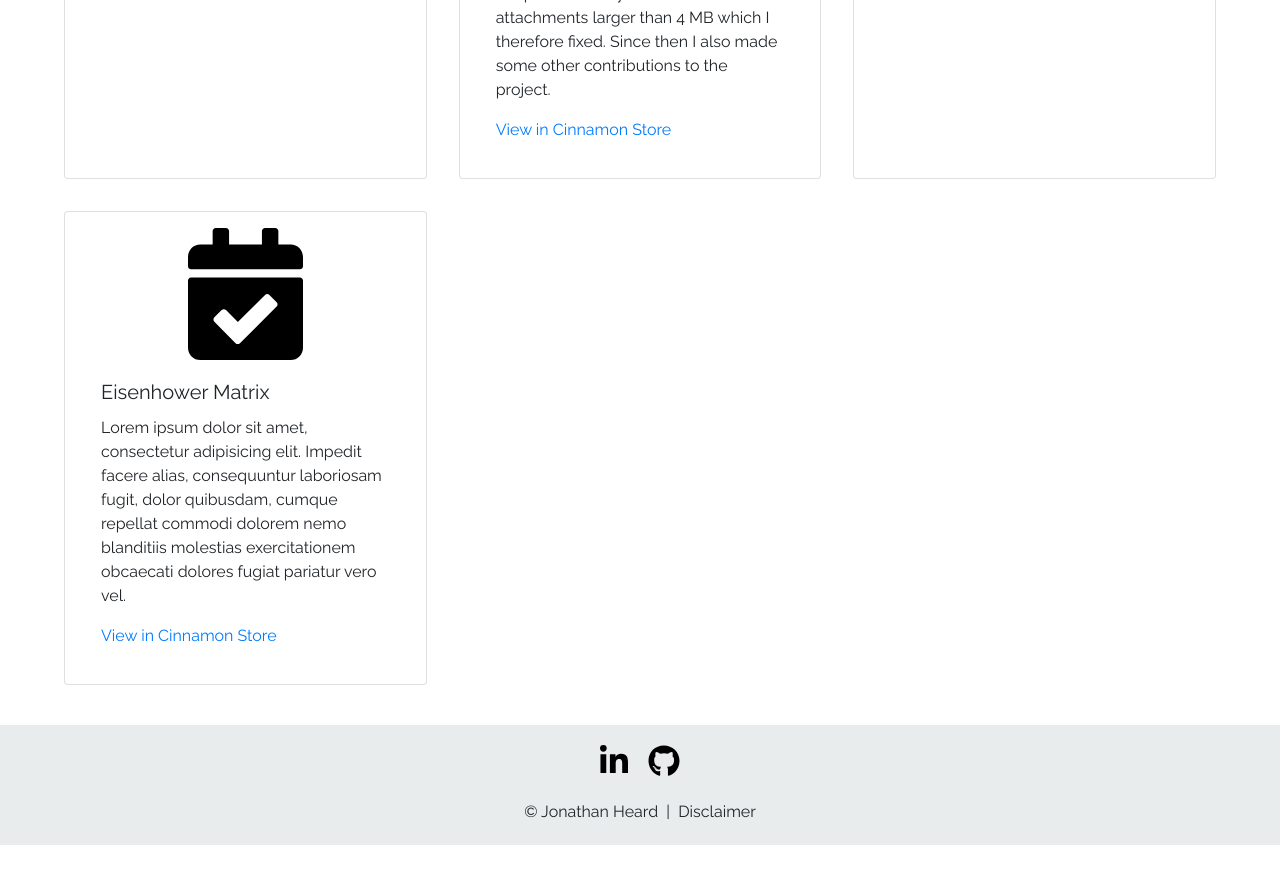
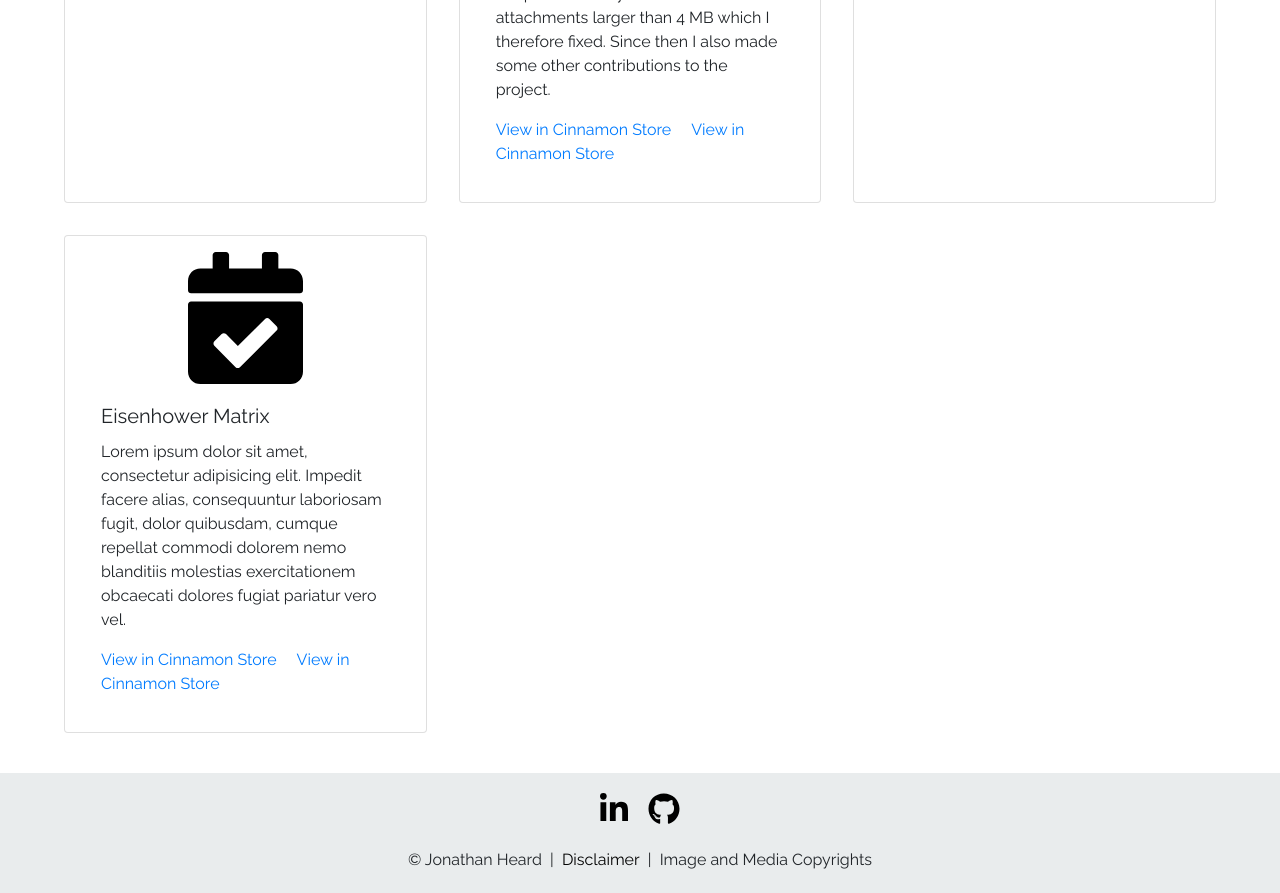
Before and after one commit to jonath92/personal-website, a React (Create React App) app: page / in a window 1280 px wide. Shown: the part 1360-2253 px from the top of the page. Before the commit the page ends 2205 px from the top, so only its background shows below. Built offline with nearby package versions, Linux system fonts and the light colour scheme.

Commit message:
added Disclaimer

```diff
--- a/package.json
+++ b/package.json
@@ -18,6 +18,7 @@
     "react-router-hash-link": "^2.4.0",
     "react-scripts": "4.0.2",
     "styled-components": "^5.2.1",
+    "uuid": "^8.3.2",
     "web-vitals": "^1.1.0"
   },
   "scripts": {
@@ -43,5 +44,8 @@
       "last 1 firefox version",
       "last 1 safari version"
     ]
+  },
+  "devDependencies": {
+    "gh-pages": "^3.1.0"
   }
 }
--- a/src/App.js
+++ b/src/App.js
@@ -2,6 +2,7 @@ import React from 'react'
 import { BrowserRouter as Router, Route } from 'react-router-dom';
 import Home from './pages/Home'
 import About from './pages/About'
+import Disclaimer from './pages/Disclaimer'
 import './css/app.css';
 
 export default function App() {
@@ -11,6 +12,8 @@ export default function App() {
         <Route exact path='/' component={Home} />
         <Route exact path='/home' component={Home} />
         <Route exact path='/about' component={About} />
+        <Route exact path='/disclaimer' component={Disclaimer} />
+
       </Router>
     </div>
   )
--- a/src/components/Footer.js
+++ b/src/components/Footer.js
@@ -2,15 +2,20 @@ import React from 'react'
 import { FontAwesomeIcon } from '@fortawesome/react-fontawesome'
 import { faLinkedinIn, faGithub } from '@fortawesome/free-brands-svg-icons'
 import styled from 'styled-components'
+import { Link } from "react-router-dom";
 
 const OuterContainer = styled.section`
-    height         : 120px;
+    height         : 150px;
     background     : #e9eced;
     display        : flex;
     flex-direction : column;
     align-items    : center;
     justify-content: space-evenly;
-    margin-top      :${props => props.marginTop}
+    margin-top      :${props => props.marginTop};
+
+    @media only screen and (min-width: 768px) {
+        height         : 120px;
+    }
 `
 const TopContainer = styled.div`
     display: flex;
@@ -19,10 +24,23 @@ const TopContainer = styled.div`
 `
 const BelowContainer = styled.div`
     display: flex;
-    justify-content: center
+    flex-direction: column;
+    align-items: center;
+
+    @media only screen and (min-width: 768px) {
+        flex-direction  : row;
+        right    : 52vw;
+    }
 `
 const P = styled.p`
-    margin: 0
+    margin: 0;
+    display: ${props => props.mdOnly ? 'none' : 'initial'};
+    @media only screen and (min-width: 768px) {
+        display  :  initial;
+    }
+`
+const StyledLink = styled(Link)`
+    color: black
 `
 
 export default function Footer({ marginTop }) {
@@ -48,8 +66,12 @@ export default function Footer({ marginTop }) {
 
             <BelowContainer>
                 <P>&copy; Jonathan Heard</P>
-                <P> &nbsp; | &nbsp;  </P>
-                <P>Disclaimer</P>
+                <P mdOnly> &nbsp; | &nbsp;  </P>
+                <StyledLink to="/disclaimer"> Disclaimer</StyledLink>
+                <P mdOnly> &nbsp; | &nbsp;  </P>
+                <P>
+                    Image and Media Copyrights
+                </P>
             </BelowContainer>
         </OuterContainer >
     )
--- a/src/components/Navbar.js
+++ b/src/components/Navbar.js
@@ -50,12 +50,12 @@ export default function Navbar() {
             <BootstrapNavbar.Toggle aria-controls="basic-navbar-nav" ref={toggleRef} />
             <BootstrapNavbar.Collapse id="basic-navbar-nav">
                 <Nav className="mr-auto">
-                    {renderNavLink("/home#landing", "Home")}
+                    {renderNavLink("/#landing", "Home")}
                     {/* {renderNavLink("/about", "About me")} */}
 
 
                     <NavDropdown title="Projects" id="basic-nav-dropdown">
-                        {renderDropDownItem("/home#projects", "Overview")}
+                        {renderDropDownItem("/#projects", "Overview")}
                         <NavDropdown.Divider />
 
                         {/* <NavDropdown.Item
--- a/src/components/ProjectCard.js
+++ b/src/components/ProjectCard.js
@@ -1,6 +1,7 @@
 import React from 'react'
 import { Card } from 'react-bootstrap'
 import styled from 'styled-components'
+import { v4 as uuidv4 } from 'uuid';
 
 const ImageContainer = styled.div`
     width: 100%;
@@ -16,7 +17,19 @@ export default function ProjectCard(props) {
         imgWidth,
         title,
         description,
-        link } = props
+        links } = props
+
+
+    function renderLinks() {
+        return links.map(link => {
+            return (
+                <Card.Link key={uuidv4()} href={link.href}>
+                    {link.text}
+                </Card.Link>
+            )
+        })
+    }
+
 
     return (
         <Card style={{ padding: "1em" }}>
@@ -30,8 +43,8 @@ export default function ProjectCard(props) {
             <Card.Body>
                 <Card.Title>{title}</Card.Title>
                 <Card.Text>{description}</Card.Text>
-                <Card.Link href={link.href}>{link.text}</Card.Link>
-
+                {renderLinks()}
+                <Card.Link href={links[0].href}>{links[0].text}</Card.Link>
             </Card.Body>
 
         </Card>
--- a/src/components/ProjectGrid.js
+++ b/src/components/ProjectGrid.js
@@ -26,10 +26,12 @@ export default function ProjectGrid({ width }) {
                     img={radio}
                     imgWidth="40%"
                     title="Linux Mint Radio Applet"
-                    link={{
+                    links={[
+                        {
                             href: "https://cinnamon-spices.linuxmint.com/applets/view/297",
-                        text: "View in Cinnamon Store"
-                    }}
+                            text: "View in Cinnamon Store",
+                        }
+                    ]}
                     description={
                         <span>
                             Linux Mint is one of the most popular Linux distributions. A key feature of the distribution is the large number of easy installable extensions such as the Radio Applet.
@@ -43,10 +45,12 @@ export default function ProjectGrid({ width }) {
                     img={joplin}
                     imgWidth="40%"
                     title="Joplin"
-                    link={{
+                    links={[
+                        {
                             href: "https://cinnamon-spices.linuxmint.com/applets/view/297",
                             text: "View in Cinnamon Store"
-                    }}
+                        }
+                    ]}
                     description={
                         <span>
                             Joplin is for several reason an outstanding note-taking app. It is open-source, cross plattform and is probably the best note-taking app for developers as the notes are saved in Markdown format.
@@ -60,10 +64,12 @@ export default function ProjectGrid({ width }) {
                     img={zugabe}
                     imgWidth="40%"
                     title="Zugabe"
-                    link={{
+                    links={[
+                        {
                             href: "https://cinnamon-spices.linuxmint.com/applets/view/297",
                             text: "View in Cinnamon Store"
-                    }}
+                        }
+                    ]}
                     description={
                         <span>
                             Lorem ipsum dolor sit amet, consectetur adipisicing elit. Impedit facere alias, consequuntur laboriosam fugit, dolor quibusdam, cumque repellat commodi dolorem nemo blanditiis molestias exercitationem obcaecati dolores fugiat pariatur vero vel.
@@ -75,10 +81,12 @@ export default function ProjectGrid({ width }) {
                     img={eisenhower}
                     imgWidth="35%"
                     title="Eisenhower Matrix"
-                    link={{
+                    links={[
+                        {
                             href: "https://cinnamon-spices.linuxmint.com/applets/view/297",
                             text: "View in Cinnamon Store"
-                    }}
+                        }
+                    ]}
                     description={
                         <span>
                             Lorem ipsum dolor sit amet, consectetur adipisicing elit. Impedit facere alias, consequuntur laboriosam fugit, dolor quibusdam, cumque repellat commodi dolorem nemo blanditiis molestias exercitationem obcaecati dolores fugiat pariatur vero vel.
--- /dev/null
+++ b/src/pages/Disclaimer.js
@@ -0,0 +1,51 @@
+import React from 'react'
+
+export default function Imprint() {
+    return (
+        <div>
+            <h1>Disclaimer</h1>
+            <p>Last updated: February 15, 2021</p>
+            <h1>Interpretation and Definitions</h1>
+            <h2>Interpretation</h2>
+            <p>The words of which the initial letter is capitalized have meanings defined under the following conditions.
+            The following definitions shall have the same meaning regardless of whether they appear in singular or in plural.</p>
+            <h2>Definitions</h2>
+            <p>For the purposes of this Disclaimer:</p>
+            <ul>
+                <li><strong>Company</strong> (referred to as either &quot;the Company&quot;, &quot;We&quot;, &quot;Us&quot; or &quot;Our&quot; in this Disclaimer) refers to personal site.</li>
+                <li><strong>Service</strong> refers to the Website.</li>
+                <li><strong>You</strong> means the individual accessing the Service, or the company, or other legal entity on behalf of which such individual is accessing or using the Service, as applicable.</li>
+                <li><strong>Website</strong> refers to personal site, accessible from <a href="https://jonathanheard.com" rel="external nofollow noopener" target="_blank">https://jonathanheard.com</a></li>
+            </ul>
+            <h1>Disclaimer</h1>
+            <p>The information contained on the Service is for general information purposes only.</p>
+            <p>The Company assumes no responsibility for errors or omissions in the contents of the Service.</p>
+            <p>In no event shall the Company be liable for any special, direct, indirect, consequential, or incidental damages or any damages whatsoever, whether in an action of contract, negligence or other tort, arising out of or in connection with the use of the Service or the contents of the Service. The Company reserves the right to make additions, deletions, or modifications to the contents on the Service at any time without prior notice. This Disclaimer has been created with the help of the <a href="https://www.termsfeed.com/disclaimer-generator/" target="_blank">Disclaimer Generator</a>.</p>
+            <p>The Company does not warrant that the Service is free of viruses or other harmful components.</p>
+            <h1>External Links Disclaimer</h1>
+            <p>The Service may contain links to external websites that are not provided or maintained by or in any way affiliated with the Company.</p>
+            <p>Please note that the Company does not guarantee the accuracy, relevance, timeliness, or completeness of any information on these external websites.</p>
+            <h1>Errors and Omissions Disclaimer</h1>
+            <p>The information given by the Service is for general guidance on matters of interest only. Even if the Company takes every precaution to insure that the content of the Service is both current and accurate, errors can occur. Plus, given the changing nature of laws, rules and regulations, there may be delays, omissions or inaccuracies in the information contained on the Service.</p>
+            <p>The Company is not responsible for any errors or omissions, or for the results obtained from the use of this information.</p>
+            <h1>Fair Use Disclaimer</h1>
+            <p>The Company may use copyrighted material which has not always been specifically authorized by the copyright owner. The Company is making such material available for criticism, comment, news reporting, teaching, scholarship, or research.</p>
+            <p>The Company believes this constitutes a &quot;fair use&quot; of any such copyrighted material as provided for in section 107 of the United States Copyright law.</p>
+            <p>If You wish to use copyrighted material from the Service for your own purposes that go beyond fair use, You must obtain permission from the copyright owner.</p>
+            <h1>Views Expressed Disclaimer</h1>
+            <p>The Service may contain views and opinions which are those of the authors and do not necessarily reflect the official policy or position of any other author, agency, organization, employer or company, including the Company.</p>
+            <p>Comments published by users are their sole responsibility and the users will take full responsibility, liability and blame for any libel or litigation that results from something written in or as a direct result of something written in a comment. The Company is not liable for any comment published by users and reserve the right to delete any comment for any reason whatsoever.</p>
+            <h1>No Responsibility Disclaimer</h1>
+            <p>The information on the Service is provided with the understanding that the Company is not herein engaged in rendering legal, accounting, tax, or other professional advice and services. As such, it should not be used as a substitute for consultation with professional accounting, tax, legal or other competent advisers.</p>
+            <p>In no event shall the Company or its suppliers be liable for any special, incidental, indirect, or consequential damages whatsoever arising out of or in connection with your access or use or inability to access or use the Service.</p>
+            <h1>&quot;Use at Your Own Risk&quot; Disclaimer</h1>
+            <p>All information in the Service is provided &quot;as is&quot;, with no guarantee of completeness, accuracy, timeliness or of the results obtained from the use of this information, and without warranty of any kind, express or implied, including, but not limited to warranties of performance, merchantability and fitness for a particular purpose.</p>
+            <p>The Company will not be liable to You or anyone else for any decision made or action taken in reliance on the information given by the Service or for any consequential, special or similar damages, even if advised of the possibility of such damages.</p>
+            <h1>Contact Us</h1>
+            <p>If you have any questions about this Disclaimer, You can contact Us:</p>
+            <ul>
+                <li>By email: jonathanheard92@gmail.com</li>
+            </ul>
+        </div>
+    )
+}
```
Also changed, not shown: src/pages/Imprint.js (deleted, +0 -9 lines), 1 other file (tests, documents, lock files or other folders). Lines whose indentation alone changed are shown as unchanged.
